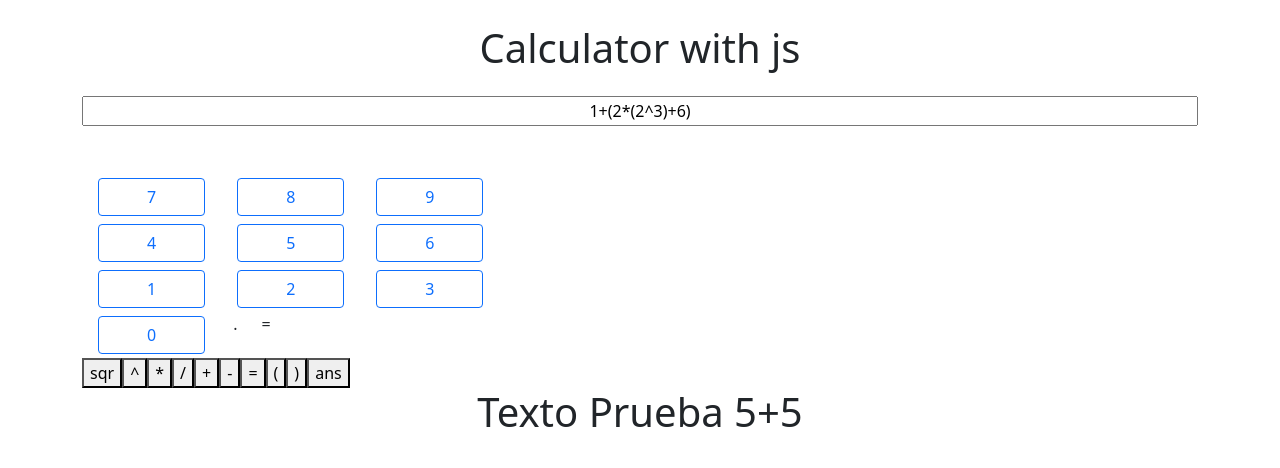
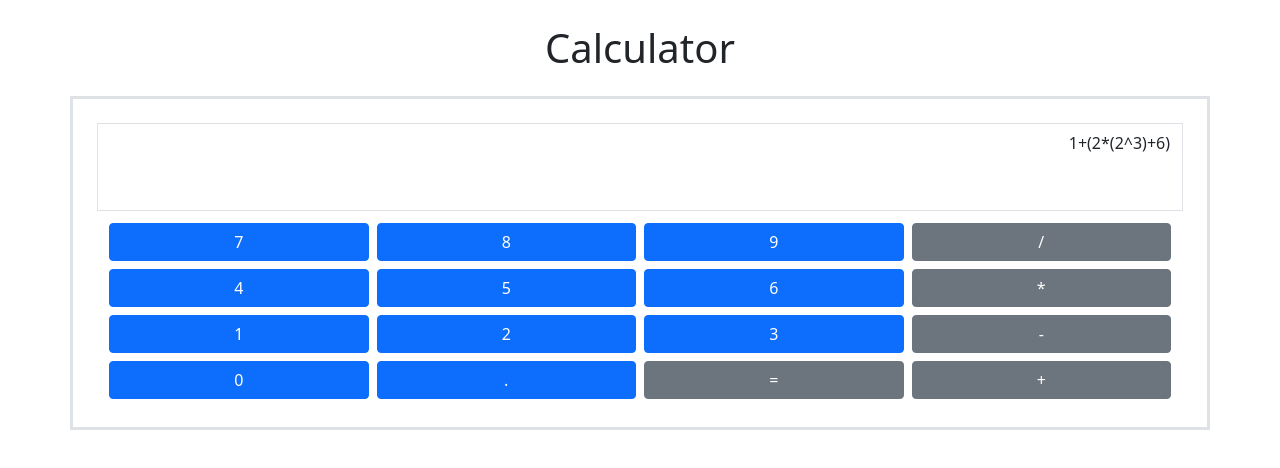
Before and after one commit to msdario12/PROPIO---calculadorajs, a plain HTML site: page index.html in a window 1280 px wide. Drawn offline with nearby package versions, Linux system fonts and the light colour scheme.

Commit message:
Applied styles to buttons. added functionality of "Ans". Fix bug, results = 0

```diff
--- a/app.js
+++ b/app.js
@@ -2,10 +2,15 @@
 const numbersContainer = document.getElementById("numbers-container");
 const operationsContainer = document.getElementById("operation-container");
 const resultsContainer = document.getElementById("result-container");
+// Function to append class names to an element
+const assignClassesToElement = (element, ...classes) => {
+  classes.forEach( cls => element.classList.add(cls))
+}
 // Create buttons for the numbers and add event listener to each one
-for (const num of Array(10).keys()) {
+for (const num of Array(11).keys()) {
   const newButton = document.createElement("button");
   newButton.textContent = num;
+  // Positioning every number in a grid distribution
   switch (num) {
     case 9:
       numbersContainer.children[0].children[2].appendChild(newButton);
@@ -37,23 +42,49 @@ for (const num of Array(10).keys()) {
     case 0:
       numbersContainer.children[3].children[0].appendChild(newButton);
       break;
+    case 10:
+      newButton.textContent = '.'
+      numbersContainer.children[3].children[1].appendChild(newButton);
+      break;
 
     default:
       break;
   }
   // numbersContainer.appendChild(newButton);
-  const classesArray = ["btn", "btn-outline-primary", "px-5", "m-1"];
-  classesArray.forEach((cls) => newButton.classList.add(cls));
+  // Added classes to every button number
+  assignClassesToElement(newButton, "btn", "btn-primary", "my-1", "w-100")
+  // Add event listener's to every button
   newButton.onclick = (e) => {
     numberState.push(e.target.textContent);
     updateOperationOutput(e.target.textContent);
+    stateEqualPress = false;
   };
 }
 // Create buttons for operations and assign the correct event-listener
 const createButtonsOperations = (symbol) => {
   const newButton = document.createElement("button");
+  // Added classes to every button number
+  assignClassesToElement(newButton, "btn", "btn-secondary", "my-1", "w-100")
   newButton.textContent = symbol;
-  operationsContainer.appendChild(newButton);
+  switch (symbol) {
+    case '=':
+      numbersContainer.children[3].children[2].appendChild(newButton);
+      break;
+    case '/':
+      numbersContainer.children[0].children[3].appendChild(newButton);
+      break;
+    case '*':
+      numbersContainer.children[1].children[3].appendChild(newButton);
+      break;
+    case '-':
+      numbersContainer.children[2].children[3].appendChild(newButton);
+      break;
+    case '+':
+      numbersContainer.children[3].children[3].appendChild(newButton);
+      break;
+  }
+  // operationsContainer.appendChild(newButton);
+  // Asign function to every symbol operation
   switch (symbol) {
     case "(":
     case ")":
@@ -77,30 +108,27 @@ const createButtonsOperations = (symbol) => {
 const ansCallMemory = () => {
   const ansValue = resultState[resultState.length - 1];
   operationState.push(ansValue);
-  updateOperationOutput(ansValue);
-  console.log(operationState, "ans");
+  updateOperationOutput('Ans');
+  console.log(operationState, "Ans");
 };
 
 // Call the function to create these operation buttons
 const arrayOfSymbols = ["sqr", "^", "*", "/", "+", "-", "=", "(", ")", "ans"];
 arrayOfSymbols.forEach((sym) => createButtonsOperations(sym));
 
-// Create element to show the result value in the DOM
-const resultOutput = document.createElement("input");
-resultOutput.setAttribute("readonly", true);
-resultOutput.classList.add("text-center");
-resultOutput.classList.add("form-control-plaintext");
-resultOutput.classList.add("text-center");
-resultOutput.classList.add("form-control-lg");
-resultsContainer.appendChild(resultOutput);
 // Create element to show the operation stack in the DOM
 const operationOutput = document.createElement("input");
 operationOutput.setAttribute("readonly", true);
 // operationOutput.classList.add("form-control-plaintext")
-operationOutput.classList.add("text-center");
-operationOutput.classList.add("form-control-md");
+assignClassesToElement(operationOutput, "text-end", "form-control-md", "form-control-plaintext")
+operationsContainer.appendChild(operationOutput);
 
-resultsContainer.appendChild(operationOutput);
+// Create element to show the result value in the DOM
+const resultOutput = document.createElement("input");
+resultOutput.setAttribute("readonly", true);
+assignClassesToElement(resultOutput, "text-end", "form-control-lg", "form-control-plaintext")
+resultsContainer.appendChild(resultOutput);
+
 // Functions to update the output results and stack of calculation
 const updateOperationOutput = (val = "") => {
   val && operationVisualOutput.push(val);
@@ -136,6 +164,36 @@ let operationVisualOutput = [
   ")",
 ];
 updateOperationOutput();
+let stateEqualPress = false
+let stateOperationOn = false
+let pushAnsAsNumber = false
+
+// START MUTATION OBSERVER
+const configMutation = {attributes: true, childList: true, subtree: true }
+const callback = () => {
+
+  console.log('resultState', resultState)
+  console.log('As change is made')
+  // if (stateOperationOn===true
+  //   && numberState.length === 0
+  //   && stateEqualPress === true) {
+  //   console.log('Se hizo operacion sin numero antes')
+  //   pushAnsAsNumber = true
+  // }
+   if (numberState.length === 0 && stateEqualPress === true) {
+     console.log('clear operationState')
+     operationState = [];
+     operationVisualOutput = [];
+    //  stateEqualPress = false
+   }
+
+}
+const observer = new MutationObserver(callback)
+observer.observe(operationOutput, configMutation)
+
+// END MUTATION OBSERVER
+
+
 // Function to create a number from the numberState
 const createNumberFromArray = () => {
   if (numberState.length === 0) {
@@ -147,13 +205,26 @@ const createNumberFromArray = () => {
 };
 // Function to add numbers and operators symbols to the operationState, all the operators call to this function
 const genericOperation = (symbol) => {
-  updateOperationOutput(symbol);
+  // stateOperationOn = true
+
   const number = createNumberFromArray();
+
   switch (symbol) {
     case "(":
       operationState = [...operationState, symbol];
       return;
   }
+  if (!number && stateEqualPress) {
+    // const lastResult = resultState.slice(-1)[0]
+    // operationVisualOutput.push('Ans')
+    // operationState = [...operationState, lastResult]
+    ansCallMemory()
+    pushAnsAsNumber = false
+    stateOperationOn = false
+    console.log(operationState, "operatioNState");
+    stateEqualPress = false
+  }
+  updateOperationOutput(symbol);
   if (!number) {
     operationState = [...operationState, symbol];
     return;
@@ -164,7 +235,7 @@ const genericOperation = (symbol) => {
 // Function to calculate the total of the operationState
 const resultOperation = () => {
   const lastNumber = createNumberFromArray();
-  if (!lastNumber) {
+  if (!lastNumber && lastNumber !== 0) {
     result = "Error";
     updateResultOutput();
     updateOperationOutput();
@@ -172,11 +243,13 @@ const resultOperation = () => {
   }
   operationState = [...operationState, lastNumber];
   calculateTotalFromArray();
-  result ? resultState.push(result) : (result = resultState[0]);
-  operationState = [];
-  operationVisualOutput = [];
+  result>=0 ? resultState.push(result) : (result = resultState[0]);
+  // operationState = [];
+  // operationVisualOutput = [];
+  stateEqualPress = true
   updateOperationOutput();
   updateResultOutput();
+  numberState = []
   console.log("result state", resultState);
 };
 
@@ -260,6 +333,6 @@ const calculateTotalFromArray = () => {
   findBlocksOfPhar();
   calculateBlock(operationState);
 
-  result = operationState[0];
+  result = typeof operationState[0] === 'number' && operationState[0];
   console.log("result", result);
 };
--- a/index.html
+++ b/index.html
@@ -9,37 +9,48 @@
     <link rel="stylesheet" href="./style.css">
 </head>
 <body>
-    <h1 class="container text-center mb-4 my-4">Calculator with js</h1>
+    <h1 class="container text-center mb-4 my-4">Calculator</h1>
     <main>
-        <section class="container d-flex flex-column">
-            <div id="result-container" class="d-flex flex-column-reverse">
-            </div>
-            <div id="numbers-container" class="container text-center">
-                <div class="row">
-                    <div class="col-md-auto"></div>
-                    <div class="col-md-auto"></div>
-                    <div class="col-md-auto"></div>
+        <section class="container p-4 border border-3">
+
+            <div class="container px-4 mb-2 border">
+                <div id="operation-container" class="row">
+                <!-- JS inject -->
                 </div>
-                <div class="row">
-                    <div class="col-md-auto"></div>
-                    <div class="col-md-auto"></div>
-                    <div class="col-md-auto"></div>
-                </div>
-                <div class="row">
-                    <div class="col-md-auto"></div>
-                    <div class="col-md-auto"></div>
-                    <div class="col-md-auto"></div>
-                </div>
-                <div class="row">
-                    <div class="col-md-auto"></div>
-                    <div class="col-md-auto">.</div>
-                    <div class="col-md-auto">=</div>
+                <div id="result-container" class="row">
+                <!-- JS inject -->
                 </div>
             </div>
-            <div id="operation-container">
-            </div>
+                <div class="container">
+                    <div id="numbers-container" class="">
+                        <div class="row g-2 justify-content-center">
+                            <div class="col-3"></div>
+                            <div class="col-3"></div>
+                            <div class="col-3"></div>
+                            <div class="col-3"></div>
+                        </div>
+                        <div class="row g-2 justify-content-center">
+                            <div class="col-3"></div>
+                            <div class="col-3"></div>
+                            <div class="col-3"></div>
+                            <div class="col-3"></div>
+                        </div>
+                        <div class="row g-2 justify-content-center">
+                            <div class="col-3"></div>
+                            <div class="col-3"></div>
+                            <div class="col-3"></div>
+                            <div class="col-3"></div>
+                        </div>
+                        <div class="row g-2 justify-content-center">
+                            <div class="col-3"></div>
+                            <div class="col-3"></div>
+                            <div class="col-3"></div>
+                            <div class="col-3"></div>
+                        </div>
+                    </div>
+                </div>
+
         </section>
-        <p class="display-6 text-center">Texto Prueba 5+5</p>
     </main>
     <script src="./app.js"></script>
 </body>
```
